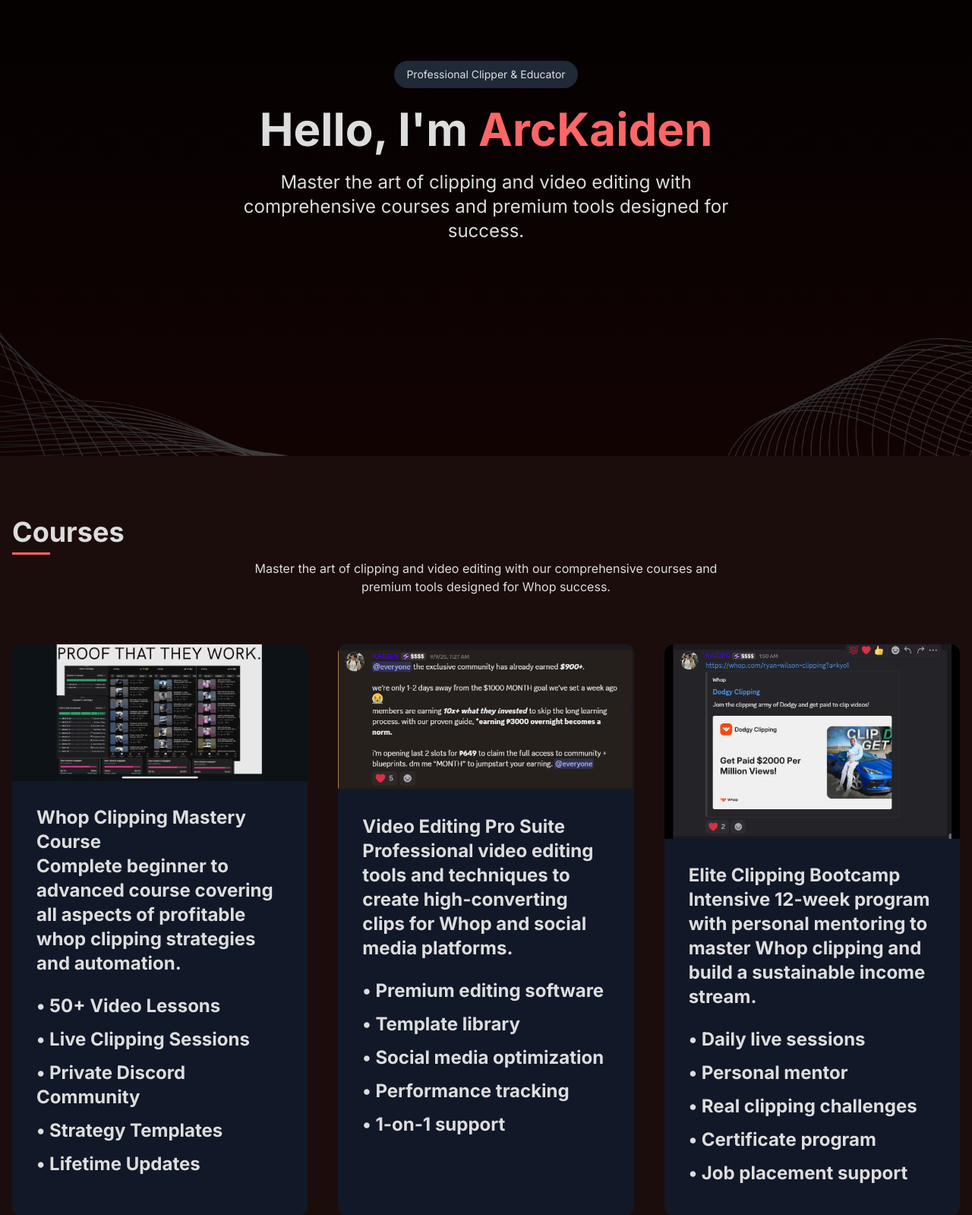
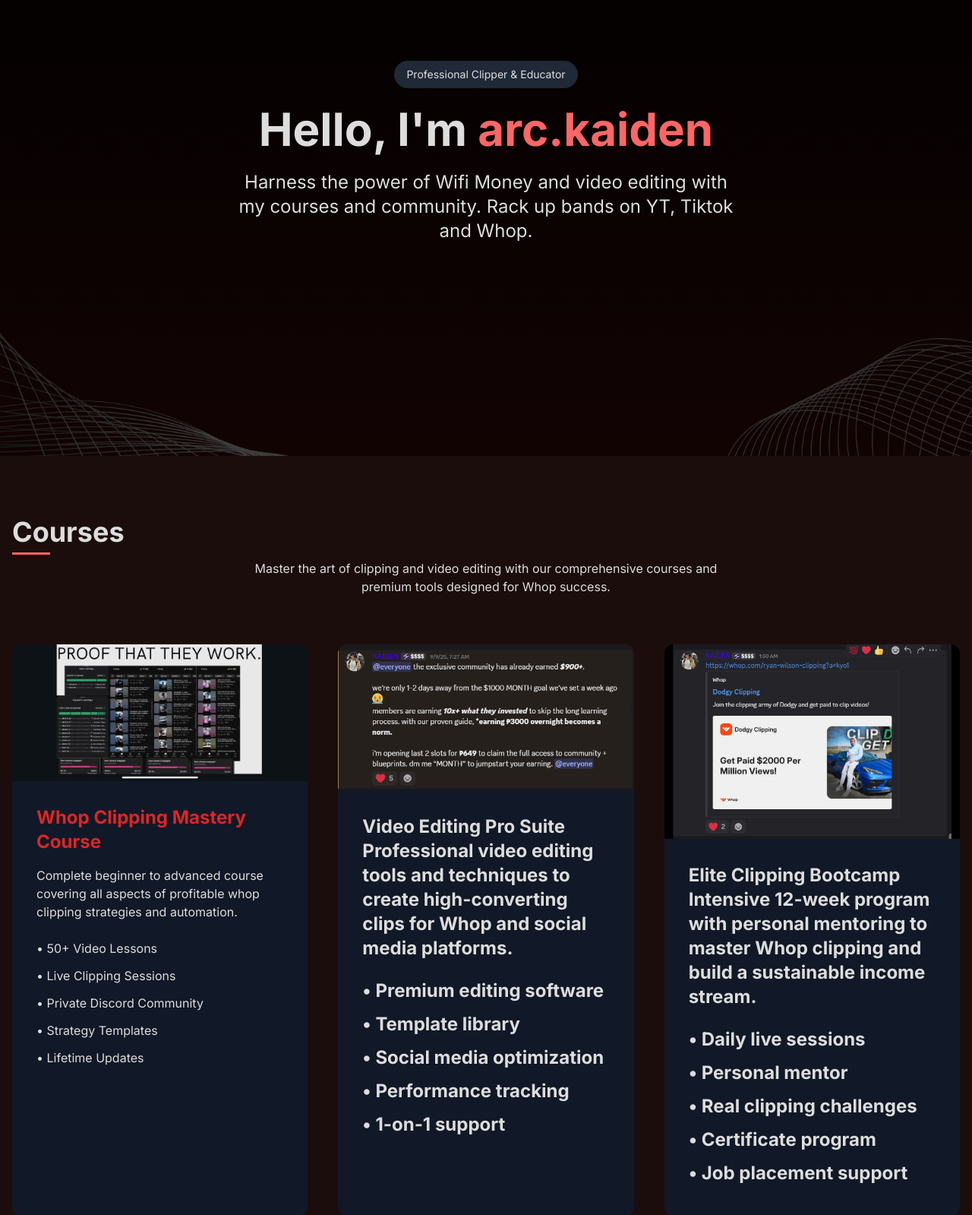
Before and after one commit to gab9ru/arckaiden, a website: page dist/home.html in a window 1280 px wide. Shown: the part 200-1799 px from the top of the page at 76% size. Drawn offline with nearby package versions, Linux system fonts and the light colour scheme.

Commit message:
v2.4-test

```diff
--- a/dist/home.html
+++ b/dist/home.html
@@ -70,9 +70,9 @@
   <section id="home" class="hero-bg min-h-screen flex items-center pt-20 pb-10 px-4">
     <div class="container mx-auto text-center">
       <span class="inline-block bg-gray-800 rounded-full px-4 py-2 text-sm mb-6">Professional Clipper & Educator</span>
-      <h1 class="text-4xl md:text-6xl font-bold mb-6">Hello, I'm <span class="text-primary">ArcKaiden</span></h1>
+      <h1 class="text-4xl md:text-6xl font-bold mb-6">Hello, I'm <span class="text-primary">arc.kaiden</span></h1>
       <p class="text-xl md:text-2xl text-light max-w-2xl mx-auto mb-10">
-        Master the art of clipping and video editing with comprehensive courses and premium tools designed for success.
+        Harness the power of Wifi Money and video editing with my courses and community. Rack up bands on YT, Tiktok and Whop.
       </p>
     </div>
   </section>
@@ -91,7 +91,9 @@
           <img src="../images/photo3.png" alt="Whop Clipping Mastery"
              class="w-full h-auto max-h-64 object-contain bg-black">
           <div class="p-8">
-            <h3 class="text-2xl font-bold mb-2">Whop Clipping Mastery Course
+            <h3 class="text-2xl font-bold text-red-600 mb-4">
+  Whop Clipping Mastery Course
+</h3>
             <p class="text-light mb-6">
               Complete beginner to advanced course covering all aspects of profitable whop clipping strategies and automation.
             </p>
```
